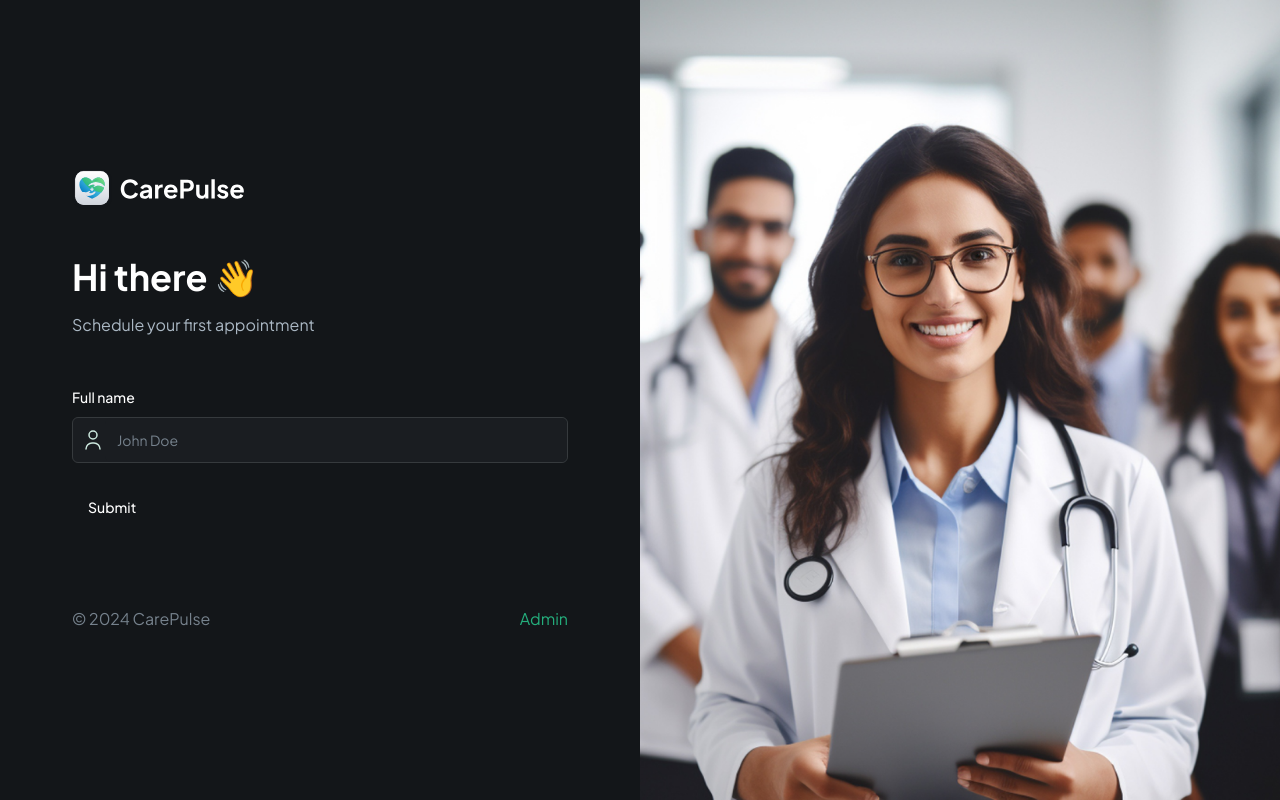
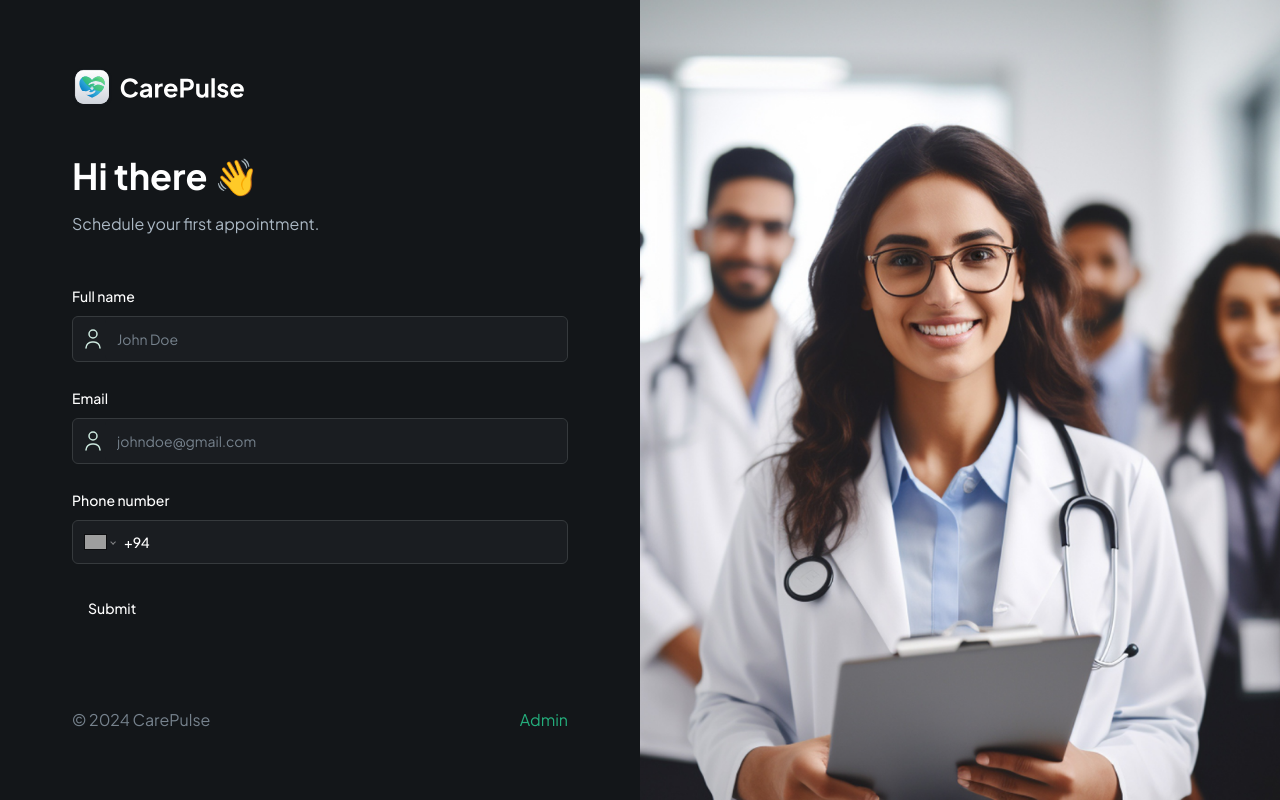
Before and after one commit to Danindu-Seniya/carepulse, a Next.js app: page / in a window 1280 px wide. Built offline with nearby package versions, Linux system fonts and the light colour scheme; grey boxes are pictures that could not be loaded.

Commit message:
feat: update patientform

```diff
--- a/components/forms/PatientForm.tsx
+++ b/components/forms/PatientForm.tsx
@@ -41,7 +41,7 @@
       <form onSubmit={form.handleSubmit(onSubmit)} className="space-y-6 flex-1">
         <section className="mb-12 space-y-4">
           <h1 className="header">Hi there 👋 </h1>
-          <p className="text-dark-700"> Schedule your first appointment</p>
+          <p className="text-dark-700"> Schedule your first appointment.</p>
         </section>
 
         <CustomFormField
@@ -54,6 +54,26 @@
           iconAlt="user"
           />
 
+<CustomFormField
+          fieldType={FormFieldType.INPUT}
+          control={form.control}
+          name="email"
+          label="Email"
+          placeholder="johndoe@gmail.com"
+          iconSrc="/assets/icons/user.svg"
+          iconAlt="email"
+          />
+
+<CustomFormField
+          fieldType={FormFieldType.PHONE_INPUT}
+          control={form.control}
+          name="phone"
+          label="Phone number"
+          placeholder="(+94) 71 123 4567"
+          iconSrc="/assets/icons/user.svg"
+          iconAlt="email"
+          />
+
         <Button type="submit">Submit</Button>
       </form>
     </Form>
```
